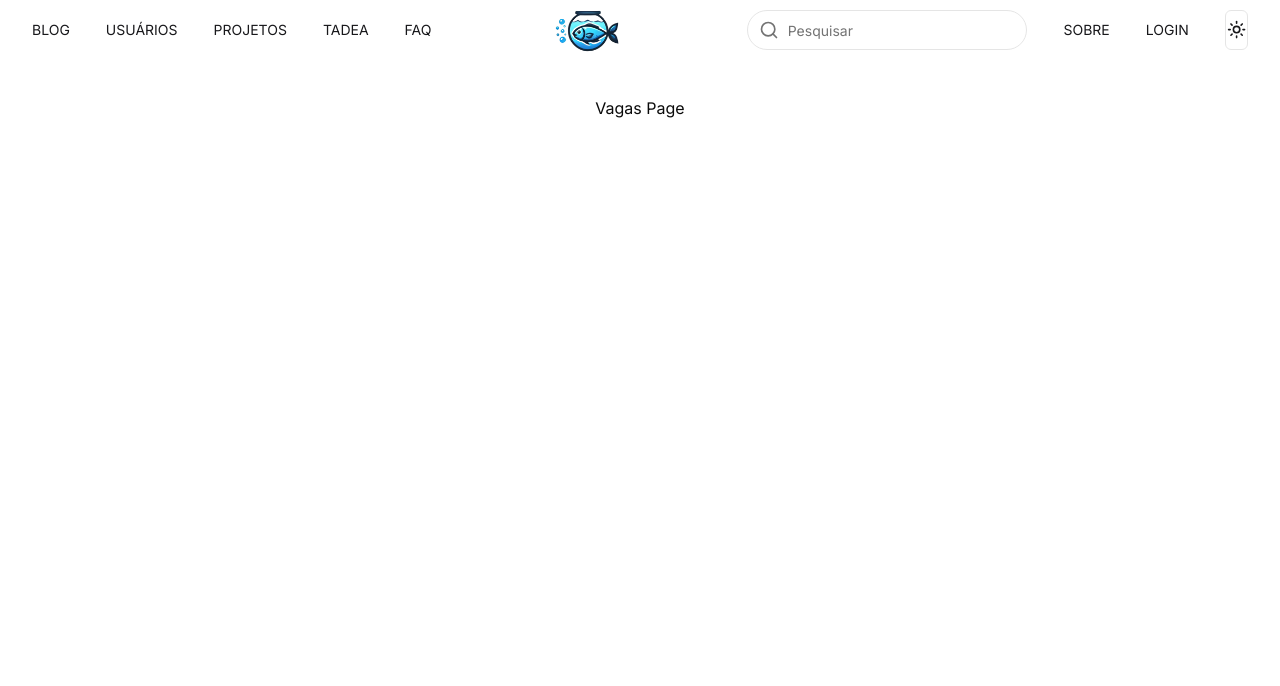
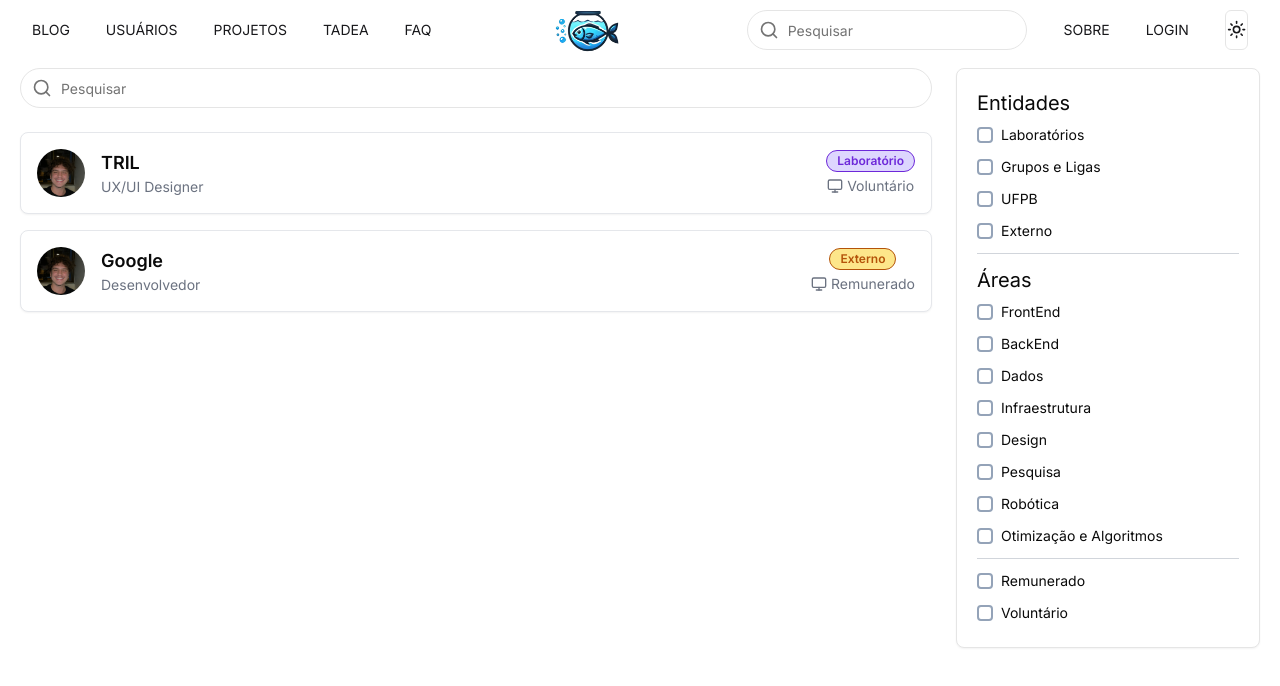
Before and after one commit to ralfferreira/aquario, a Next.js app in the folder frontend/: page /vagas in a window 1280 px wide. Shown: the top 686 px of the page. Built offline with nearby package versions, Linux system fonts and the light colour scheme.

Commit message:
Parte inferior da pagina de vagas

```diff
--- a/frontend/src/app/vagas/page.tsx
+++ b/frontend/src/app/vagas/page.tsx
@@ -1,7 +1,99 @@
-export default function Vagas() {
-    return (
-      <main className="flex min-h-screen flex-col items-center justify-between p-24">
-        <p>Vagas Page</p>
-      </main>
-    );
-  }
+import Checkbox from '@/components/Pages/Vagas/CheckBoxFilter';
+import VacancyCard from '@/components/Pages/Vagas/VacancyCard';
+import { SearchBar1 } from "@/components/ui/SearchBar1"
+
+export default function Blog() {
+  const vagas = [
+    {
+      profileUser: {
+        name: "TRIL",
+        image: "/ian.jpeg",
+        type: "laboratorio",
+        type2: "oficial",
+        url: "https://tril.com.br",
+        funcao: "UX/UI Designer"
+      },
+      type: "voluntario",
+      url: "https://detalhes-da-vaga-tril.com"
+    },
+    {
+      profileUser: {
+        name: "Google",
+        image: "/ian.jpeg",
+        type: "externo",
+        type2: "externo",
+        url: "https://google.com",
+        funcao: "Desenvolvedor"
+      },
+      type: "remunerado",
+      date: "2024-11-01",
+      url: "https://detalhes-da-vaga-google.com"
+    }
+  ];
+
+  const vagasFiltradas = vagas.filter(vaga => {
+    return vaga.profileUser.name.toLowerCase();
+  });
+
+  const data = [
+    {
+      titulo: 'Entidades',
+      elementos: ['Laboratórios', 'Grupos e Ligas', 'UFPB', 'Externo'],
+    },
+    {
+      titulo: 'Áreas',
+      elementos: ['FrontEnd', 'BackEnd', 'Dados', 'Infraestrutura', 'Design', 'Pesquisa', 'Robótica', 'Otimização e Algoritmos'],
+    },
+    {
+      titulo: 'None',
+      elementos: ['Remunerado', 'Voluntário'],
+    },
+  ];
+
+  return (
+    <div className="flex p-5 gap-6 mt-12">
+      <div className="hidden flex-col md:flex w-full md:w-3/4">
+        <div className="mb-6 w-full">
+          <SearchBar1 type='search' placeholder='Pesquisar' />
+        </div>
+
+        <div className="space-y-4 w-full">
+          {vagasFiltradas.map((vaga, index) => (
+            <VacancyCard
+              key={index}
+              profileUser={vaga.profileUser}
+              type={vaga.type}
+              url={vaga.url}
+            />
+          ))}
+        </div>
+      </div>
+
+      <div className="hidden md:flex w-full md:w-1/4">
+        <Checkbox data={data} />
+      </div>
+
+      <div className="flex flex-col md:hidden w-full">
+        <div className="mb-6 w-full">
+          <SearchBar1 type='search' placeholder='Pesquisar' />
+        </div>
+
+        <div className="mb-6 w-full">
+          <Checkbox data={data} />
+        </div>
+
+        <div className="space-y-4 w-full">
+          {vagasFiltradas.map((vaga, index) => (
+            <VacancyCard
+              key={index}
+              profileUser={vaga.profileUser}
+              type={vaga.type}
+              date={vaga.date}
+              url={vaga.url}
+            />
+          ))}
+        </div>
+      </div>
+    </div>
+  );
+}
--- /dev/null
+++ b/frontend/src/components/Pages/Vagas/checkboxFilter.tsx
@@ -0,0 +1,59 @@
+"use client"
+
+import React, { useState } from 'react';
+import { Card, CardContent } from "@/components/ui/card";
+import { Checkbox } from "@/components/ui/checkbox";
+
+interface CheckboxProps {
+  data: {
+    titulo: string;
+    elementos: string[];
+  }[];
+}
+
+const CheckboxGroup = ({ data }: CheckboxProps) => {
+  const [selectedValues, setSelectedValues] = useState<{ [key: string]: { [key: string]: boolean } }>({});
+
+  const handleChange = (category: string, element: string) => {
+    setSelectedValues((prev) => {
+      const categoryValues = prev[category] || {}; // Inicializa se não existir
+      const newState = {
+        ...prev,
+        [category]: {
+          ...categoryValues,
+          [element]: !categoryValues[element], // Inverte o valor do checkbox
+        },
+      };
+      console.log("Estado atualizado:", newState); // Log do estado atualizado
+      return newState;
+    });
+  };
+
+  return (
+    <Card className="w-full mx-auto">
+      <CardContent className="p-5">
+        {data.map((group, index) => (
+          <div key={index} className="space-y-2">
+            {group.titulo !== "None" && <h3 className="text-xl">{group.titulo}</h3>}
+
+            <div className="flex flex-col space-y-2">
+              {group.elementos.map((element, idx) => (
+                <label key={idx} className="inline-flex items-center space-x-2 pb-1 hover:underline">
+                  <Checkbox
+                    checked={selectedValues[group.titulo]?.[element] || false} // Garante que o valor exista
+                    onClick={() => handleChange(group.titulo, element)} // Muda o estado ao clicar
+                  />
+                  <span className="text-sm hover:underline cursor-pointer">{element}</span>
+                </label>
+              ))}
+            </div>
+
+            {index !== data.length - 1 && <hr className="my-4 pb-3 border-gray-300" />}
+          </div>
+        ))}
+      </CardContent>
+    </Card>
+  );
+};
+
+export default CheckboxGroup;
--- /dev/null
+++ b/frontend/src/components/Pages/Vagas/vacancyCard.tsx
@@ -0,0 +1,57 @@
+import Image from "next/image";
+import { Monitor } from 'lucide-react';
+
+import { Card } from "@/components/ui/card";
+import TypeBadge from '@/components/Shared/Badges';
+
+interface User {
+  name: string;
+  image: string;
+  type: "laboratorio" | "pessoa" | "oficial" | "grupo" | "externo";
+  type2: "oficial" | "externo";
+  url: string;
+  funcao: string;
+}
+
+interface ProfileCardProps {
+  profileUser: User;
+  type: "voluntario" | "remunerado";
+  url: string;
+  funcao: string;
+}
+
+export default function VacancyCard({ profileUser, type, url }: ProfileCardProps) {
+  const newType = type === "voluntario" ? "Voluntário" : "Remunerado";
+
+  return (
+    <Card className="flex flex-row items-center p-4 w-full gap-4 border border-gray-200 rounded-lg shadow-sm cursor-pointer transition-all hover:border-gray-400 group dark:border-gray-400 dark:hover:border-gray-200">
+      <div className="flex-shrink-0">
+        <Image
+          src={profileUser.image}
+          width={50}
+          height={50}
+          className="rounded-full object-cover w-12 h-12"
+          alt={profileUser.name}
+        />
+      </div>
+
+      <div className="flex flex-col flex-grow">
+        <div className="flex justify-between items-center">
+          <div className="flex flex-col">
+            <h1 className="text-lg font-semibold group-hover:underline">{profileUser.name}</h1>
+            <p className="text-sm text-gray-500 dark:text-gray-400">{profileUser.funcao}</p>
+          </div>
+
+          <div className="flex flex-col items-center space-y-1">
+            <TypeBadge type={profileUser.type} size="large" />
+
+            <div className="flex items-center text-gray-500 text-sm dark:text-gray-400">
+              <Monitor className="w-4 h-4 mr-1" />
+              <p>{newType}</p>
+            </div>
+          </div>
+        </div>
+      </div>
+    </Card>
+  );
+}
--- /dev/null
+++ b/frontend/src/components/ui/checkbox.tsx
@@ -0,0 +1,30 @@
+"use client"
+
+import * as React from "react"
+import * as CheckboxPrimitive from "@radix-ui/react-checkbox"
+import { Check } from "lucide-react"
+
+import { cn } from "@/lib/utils"
+
+const Checkbox = React.forwardRef<
+  React.ElementRef<typeof CheckboxPrimitive.Root>,
+  React.ComponentPropsWithoutRef<typeof CheckboxPrimitive.Root>
+>(({ className, ...props }, ref) => (
+  <CheckboxPrimitive.Root
+    ref={ref}
+    className={cn(
+      "peer h-4 w-4 shrink-0 rounded-sm cursor-pointer transition-all border-2 border-slate-400 ring-offset-background focus-visible:outline-none focus-visible:ring-2 focus-visible:ring-ring focus-visible:ring-offset-2 hover:border-gray-600 disabled:cursor-not-allowed disabled:opacity-50 data-[state=checked]:bg-blue-400 data-[state=checked]:border-blue-400 data-[state=checked]:text-primary-foreground",
+      className
+    )}
+    {...props}
+  >
+    <CheckboxPrimitive.Indicator
+      className={cn("flex items-center justify-center text-current")}
+    >
+      <Check className="h-4 w-4" />
+    </CheckboxPrimitive.Indicator>
+  </CheckboxPrimitive.Root>
+))
+Checkbox.displayName = CheckboxPrimitive.Root.displayName
+
+export { Checkbox }
```
